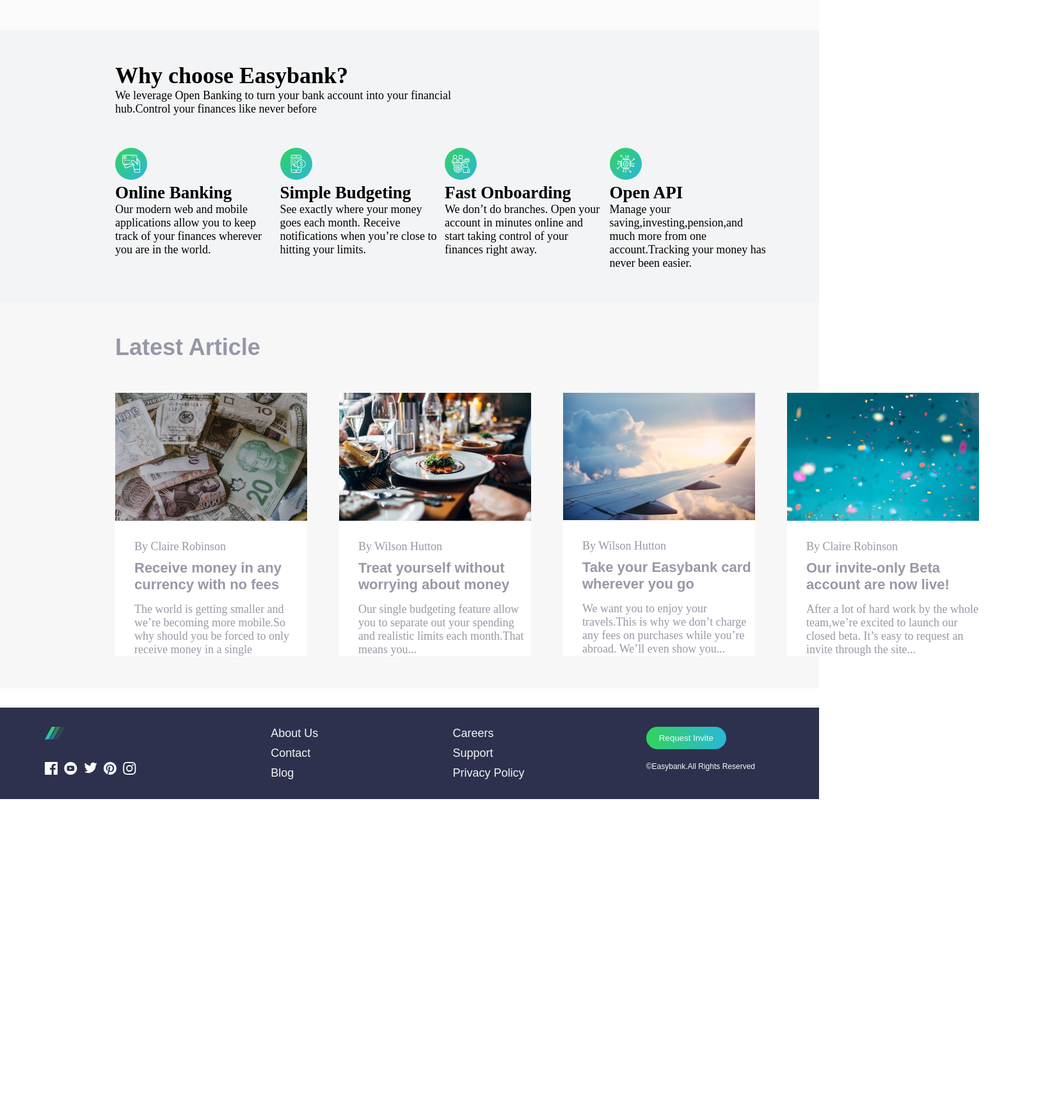
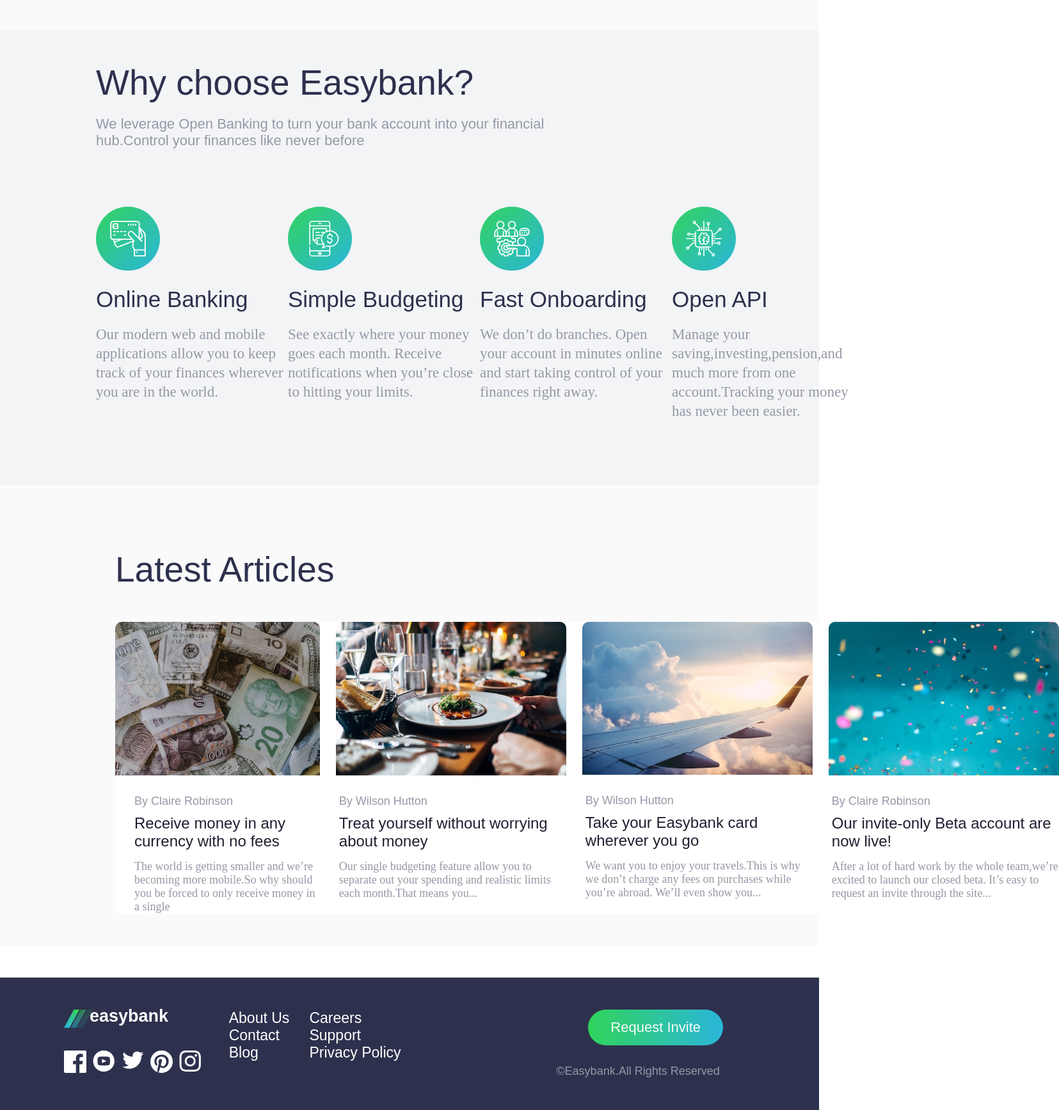
Before and after one commit to imoleayomi19/easybank-landing-page, a plain HTML site: page index.html in a window 1280 px wide. Shown: the part 1060-2795 px from the top of the page at 64% size, 1655 px wide, since content can reach past the window. Before the commit the page ends 2309 px from the top, so only its background shows below. Drawn offline with Linux system fonts and the light colour scheme; a web font is replaced by a local one.

Commit message:
add some changes

```diff
--- a/index.html
+++ b/index.html
@@ -24,25 +24,69 @@
     <div>
       <div class="header">
         <div class="left-head">
-          <img src="images/logo.svg" alt="" />
+          <img class="head-logo-img" src="images/logo.svg" alt="" />
         </div>
         <div class="middle-head">
           <div class="link">
-            <a style="color: hsl(233, 8%, 62%)" href="#">Home</a>
+            <a
+              style="
+                font-family: sans-serif;
+                font-weight: 200px;
+                font-size: 22px;
+                color: hsl(233, 8%, 62%);
+              "
+              href="#"
+              >Home</a
+            >
           </div>
           <div class="link">
-            <a style="color: hsl(233, 8%, 62%)" href="#">About</a>
+            <a
+              style="
+                font-family: sans-serif;
+                font-weight: 200px;
+                font-size: 22px;
+                color: hsl(233, 8%, 62%);
+              "
+              href="#"
+              >About</a
+            >
           </div>
           <div class="link">
-            <a style="color: hsl(233, 8%, 62%)" href="#">Contact</a>
+            <a
+              style="
+                font-family: sans-serif;
+                font-weight: 200px;
+                font-size: 22px;
+                color: hsl(233, 8%, 62%);
+              "
+              href="#"
+              >Contact</a
+            >
           </div>
           <div class="link">
-            <a style="color: hsl(233, 8%, 62%)" href="#">Blog</a>
+            <a
+              style="
+                font-family: sans-serif;
+                font-weight: 200px;
+                font-size: 22px;
+                color: hsl(233, 8%, 62%);
+              "
+              href="#"
+              >Blog</a
+            >
           </div>
           <div class="link">
-            <a style="color: hsl(233, 8%, 62%)" href="#">Carrier</a>
+            <a
+              style="
+                font-family: sans-serif;
+                font-weight: 200px;
+                font-size: 22px;
+                color: hsl(233, 8%, 62%);
+              "
+              href="#"
+              >Careers</a
+            >
           </div>
-          1
         </div>
         <div class="right-head">
           <button class="head-btn" type="button">Request Invite</button>
@@ -71,7 +115,7 @@
 
       <div class="container-2">
         <div>
-          <h1>Why choose Easybank?</h1>
+          <h1 class="head-2">Why choose Easybank?</h1>
           <p class="text">
             We leverage Open Banking to turn your bank account into your
             financial hub.Control your finances like never before
@@ -80,7 +124,7 @@
         <div class="choose">
           <div>
             <img class="details-img" src="images/icon-online.svg" alt="" />
-            <h2>Online Banking</h2>
+            <h2 class="text-h2">Online Banking</h2>
             <p class="text-1">
               Our modern web and mobile applications allow you to keep track of
               your finances wherever you are in the world.
@@ -88,7 +132,7 @@
           </div>
           <div>
             <img class="details-img" src="images/icon-budgeting.svg" alt="" />
-            <h2>Simple Budgeting</h2>
+            <h2 class="text-h2">Simple Budgeting</h2>
             <p class="text-1">
               See exactly where your money goes each month. Receive
               notifications when you’re close to hitting your limits.
@@ -96,7 +140,7 @@
           </div>
           <div>
             <img class="details-img" src="images/icon-onboarding.svg" alt="" />
-            <h2>Fast Onboarding</h2>
+            <h2 class="text-h2">Fast Onboarding</h2>
             <p class="text-1">
               We don’t do branches. Open your account in minutes online and
               start taking control of your finances right away.
@@ -104,7 +148,7 @@
           </div>
           <div>
             <img class="details-img" src="images/icon-api.svg" alt="" />
-            <h2>Open API</h2>
+            <h2 class="text-h2">Open API</h2>
             <p class="text-1">
               Manage your saving,investing,pension,and much more from one
               account.Tracking your money has never been easier.
@@ -114,15 +158,10 @@
       </div>
 
       <div class="articles">
-        <h1 class="head-3">Latest Article</h1>
+        <h1 class="head-3">Latest Articles</h1>
         <div class="grid-article">
           <div class="article">
-            <img
-              class="currency-img"
-              src="images/image-currency.jpg"
-              alt=""
-              height="200px"
-            />
+            <img class="currency-img" src="images/image-currency.jpg" alt="" />
             <p class="name">By Claire Robinson</p>
             <h2 class="advert">Receive money in any currency with no fees</h2>
             <p class="advert-1">
@@ -144,7 +183,12 @@
             </p>
           </div>
           <div class="article">
-            <img class="plane-img" src="images/image-plane.jpg" alt="" />
+            <img
+              class="plane-img"
+              src="images/image-plane.jpg"
+              alt=""
+              style="width: 360px"
+            />
             <p class="name">By Wilson Hutton</p>
             <h2 class="advert">Take your Easybank card wherever you go</h2>
             <p class="advert-1">
@@ -153,7 +197,12 @@
             </p>
           </div>
           <div class="article">
-            <img class="confetti-img" src="images/image-confetti.jpg" alt="" />
+            <img
+              class="confetti-img"
+              src="images/image-confetti.jpg"
+              alt=""
+              style="width: 360px"
+            />
             <p class="name">By Claire Robinson</p>
             <h2 class="advert">Our invite-only Beta account are now live!</h2>
             <p class="advert-1">
@@ -166,42 +215,41 @@
       </div>
       <div class="footer">
         <div class="foot-1">
-          <div>
-            <img src="images/logo.svg" alt="" />
+          <div class="foot-logo-text">
+            <img class="foot-logo-img" src="images/logo.svg" alt="" />
+            <p class="foot-text">easybank</p>
           </div>
-          <div class="media-img">
+          <div class="media">
             <div>
-              <img src="images/icon-facebook.svg" alt="" />
+              <img class="media-img" src="images/icon-facebook.svg" alt="" />
             </div>
             <div>
-              <img src="images/icon-youtube.svg" alt="" />
+              <img class="media-img" src="images/icon-youtube.svg" alt="" />
             </div>
             <div>
-              <img src="images/icon-twitter.svg" alt="" />
+              <img class="media-img" src="images/icon-twitter.svg" alt="" />
             </div>
             <div>
-              <img src="images/icon-pinterest.svg" alt="" />
+              <img class="media-img" src="images/icon-pinterest.svg" alt="" />
             </div>
             <div>
-              <img src="images/icon-instagram.svg" alt="" />
+              <img class="media-img" src="images/icon-instagram.svg" alt="" />
             </div>
           </div>
         </div>
         <div class="foot-2">
-          <li>
-            <a href="#">About Us</a>
-            <a href="#">Contact</a>
-            <a href="#">Blog</a>
-          </li>
+          <div class="foot-3">
+            <li><a href="#">About Us</a></li>
+            <li><a href="#">Contact</a></li>
+            <li><a href="#">Blog</a></li>
+          </div>
+          <div class="foot-4">
+            <li><a href="#">Careers</a></li>
+            <li><a href="#">Support</a></li>
+            <li><a href="#">Privacy Policy</a></li>
+          </div>
         </div>
-        <div class="foot-3">
-          <li>
-            <a href="#">Careers</a>
-            <a href="#">Support</a>
-            <a href="#">Privacy Policy</a>
-          </li>
-        </div>
-        <div class="foot-4">
+        <div class="foot-5">
           <button class="foot-btn" type="button">Request Invite</button>
           <p class="foot-p">&#169;Easybank.All Rights Reserved</p>
         </div>
--- a/style.css
+++ b/style.css
@@ -1,12 +1,3 @@
-/* .attribution {
-  font-size: 11px;
-  text-align: center;
-}
-.attribution a {
-  color: hsl(228, 45%, 44%);
-} */
-
-
 *{
   padding: 0;
   margin: 0;
@@ -23,9 +14,9 @@
   display: flex;
   flex-direction: row;
   justify-content: space-between;
-  height: 50px;
+  height: 100px;
   align-items: center;
-  padding: 30px;
+  padding: 55px;
   width: 100%;
 
   position: fixed;
@@ -35,32 +26,40 @@
   z-index: 100;
 }
 
+.head-logo-img{
+  width: 200px;
+}
+
 .left-head{
-  margin-left: 150px;
+  margin-left: 110px;
 }
 
 .middle-head{
   display: flex;
   flex-direction: row;
-
 }
 
 .link, a{
+  text-decoration: none;
+}
+
+.link{
   margin-left: 20px;
   text-decoration: none;
-  color: hsl(233, 8%, 62%);
+  font-family: sans-serif;
 }
 
 .head-btn {
-    background: linear-gradient(to right, hsl(136, 65%, 51%), hsl(192, 70%, 51%));
-  /* background: linear-gradient(45deg, hsl(136, 65%, 51%), hsl(192, 70%, 51%)); */
+  background: linear-gradient(to right, hsl(136, 65%, 51%), hsl(192, 70%, 51%));
   color: hsl(0, 0%, 98%);
   border: none;
   border-radius: 50px;
   cursor: pointer;
+  font-family: sans-serif;
+  padding: 15px 35px 15px 35px;
   margin-right: 100px;
+  font-size: 22px;
   text-align: center;
-  padding: 10px 20px 10px 20px;
 }
 
 .content-btn{
@@ -69,9 +68,10 @@
   border: none;
   border-radius: 50px;
   cursor: pointer;
+  font-size: 22px;
   margin-right: 100px;
   text-align: center;
-  padding: 10px 20px 10px 20px;
+  padding: 15px 35px 15px 35px;
 }
 
 .content{
@@ -83,7 +83,7 @@
 .container-1{
   width: 450px;
   margin-top: 160px;
-  margin-left: 190px;
+  margin-left: 130px;
   color:hsl(233, 26%, 24%);
   font-family: sans-serif;
   /* font-family: public-sans; */
@@ -96,8 +96,10 @@
 .intro-desktop-img{
   width: 900px;
   position: relative;
-  top: -200px;
+  top: -50px;
+  right: -150px;
   background-image: url(./images/bg-intro-desktop.svg);
+  background-repeat: no-repeat;
 }
 
 .mockups-img{
@@ -106,38 +108,58 @@
 }
 
 .theme-h1{
-  width: 350px;
+  width: 500px;
+  margin-top: 100px;
   margin-bottom: 20px;
-  font-size: 40px;
+  font-size: 70px;
+  font-weight: 100;
 }
 
 .theme-p{
-  font-size: 16px;
-  width: 390px;
-  margin-bottom: 20px;
-  color:hsl(233, 26%, 24%);
+  font-size: 21px;
+  width: 500px;
+  font-weight: 00;
+color: hsl(233, 8%, 62%);
+  margin-bottom: 30px;
+  line-height: 35px;
 }
 
 .container-2 {
-
   background-color: hsl(220, 16%, 96%);
   padding-top: 50px;
-  padding-left: 180px;
-  padding-bottom: 50px;
+  padding-left: 150px;
+  padding-bottom: 100px;
   padding-right: 70px;
 }
 
 .text{
-  width: 600px;
-  margin-bottom: 50px;
+  margin-bottom: 60px;
+  width: 800px;
+  color: hsl(233, 8%, 62%);
+  font-family: sans-serif;
+  font-size: 22px;
 }
 
 .text-1{
-  width: 250px;
+  width: 300px;
+  font-size: 23px;
+  color: hsl(233, 8%, 62%);
+  line-height: 30px;
 }
 
 .details-img{
-  width: 50px;
+  width: 100px;
+  margin-bottom: 20px;
+  margin-top: 30px;
+}
+
+.text-h2{
+  font-family: sans-serif;
+  font-size: 35px;
+  font-weight: 100;
+  margin-bottom: 20px;
+  color: hsl(233, 26%, 24%);
+
 }
 
 .choose{
@@ -149,7 +171,7 @@
   padding-top: 50px;
   padding-left: 180px;
   padding-bottom: 50px;
-  background-color: hsl(0, 0%, 97%);
+  background-color: hsl(0, 0%, 98%);
 }
 
 .grid-article{
@@ -161,33 +183,62 @@
 }
 
 .article{
-  margin-right: 50px;
   background-color: white;
+
+}
+
+.head-2{
+  font-family: sans-serif;
+  color: hsl(233, 26%, 24%);
+  font-weight: 100;
+  font-size: 55px;
+  margin-bottom: 20px;
 }
 
 .head-3{
+  margin-top: 50px;
   margin-bottom: 50px;
   font-family: sans-serif;
-  color: hsl(233, 8%, 62%);
+ color: hsl(233, 26%, 24%);
+ font-size: 55px;
+ font-weight: 100;
 }
 
 .currency-img{
-  width: 300px;
+  height: 240px;
+  border-top-left-radius: 10px;
+  border-top-right-radius: 10px;
+}
+.restaurant-img
+{
+  width: 360px;
+  border-top-left-radius: 10px;
+  border-top-right-radius: 10px;
+  margin-left: 25px;
+}
+
+.plane-img,
+.confetti-img{
+  border-top-left-radius: 10px;
+  border-top-right-radius: 10px;
+  margin-left: 25px;
 }
 
 .name
 {
   color: hsl(233, 8%, 62%);
+  font-family: sans-serif;
   margin-top: 25px;
   margin-left: 30px;
 }
 
 .advert{
   margin-top: 10px;
+  color: hsl(233, 24%, 15%);
   margin-left: 30px;
-  color: hsl(233, 8%, 62%);
+  font-weight: 100;
   font-family: sans-serif;
-  font-size: 22px;
+  font-size: 24px;
 }
 
 .advert-1{
@@ -196,10 +247,11 @@
   margin-left: 30px;
 }
 
+.advert:hover{
+  color:hsl(136, 65%, 51%);
+  transition: 0.3s;
+}
 
-.restaurant-img{
-  width: 300px;
-}
 .plane-img{
   width: 300px;
 }
@@ -210,11 +262,11 @@
 
 .footer{
   background-color:hsl(233, 26%, 24%) ;
-  margin-top: 30px;
-  padding-top: 30px;
-  padding-left: 70px;
-  padding-bottom: 30px;
-  padding-right: 100px;
+  margin-top: 50px;
+  padding-top: 50px;
+  padding-left: 100px;
+  padding-bottom: 50px;
+  padding-right: 150px;
   display: flex;
   justify-content: space-between;
 }
@@ -223,10 +275,18 @@
   display: fl;
 }
 
-.media-img{
+.media{
   margin-top: 30px;
   display: flex;
   column-gap: 10px;
+}
+
+.media-img{
+  width: 35px;
+}
+
+.foot-logo-img{
+  width: 200px;
 }
 
 .foot-btn{
@@ -237,37 +297,60 @@
   cursor: pointer;
   text-align: center;
   padding: 10px 20px 10px 20px;
+  font-size: 22px;
   margin-bottom: 20px;
+  padding: 15px 35px 15px 35px;
+  margin-left: 50px;
 }
 
-.foot-2, li, a{
-  color: whitesmoke;
-  row-gap: 10px;
- display: flex;
- font-size: 18px;
+.foot-3 > li > a{
+  text-decoration: none;
+ font-size: 23px;
  font-family: sans-serif;
- flex-direction: column;
+ color: white;
+}
+.foot-4 > li > a{
+  text-decoration: none;
+ font-size: 23px;
+ justify-content: space-between;
+ font-family: sans-serif;
+ color: white;
 }
 
-.foot-2, li, a :hover{
-  color: hsl(136, 65%, 51%);
+.foot-3 > li {
+  list-style-type: none;
+}
+.foot-4 > li {
+  list-style-type: none;
 }
 
-.foot-3, li{
-  color: whitesmoke;
- display: flex;
- flex-direction: column;
- font-size: 18px;
- font-family: sans-serif;
- text-decoration: none;
+.foot-2 {
+  display: flex;
+  flex-direction: row;
+  width: 300px;
+  justify-content: space-around;
+  margin-right: 200px;
+
 }
 
-.foot-3, li, a :hover{
-  color: hsl(136, 65%, 51%);
+
+.foot-p{
+  color: hsl(233, 8%, 62%);
+  font-family: sans-serif;
+  font-size: 18px;
+  margin-top: 10px;
 }
 
-.foot-p{
-  color: hsl(0, 0%, 98%);
+.foot-logo-text{
+  position: relative;
+}
+
+.foot-text{
+  color: white;
   font-family: sans-serif;
-  font-size: 12px;
+  font-size: 27px;
+  font-weight: 800;
+  position: absolute;
+  top: -5px;
+  left: 40px;
 }
```
